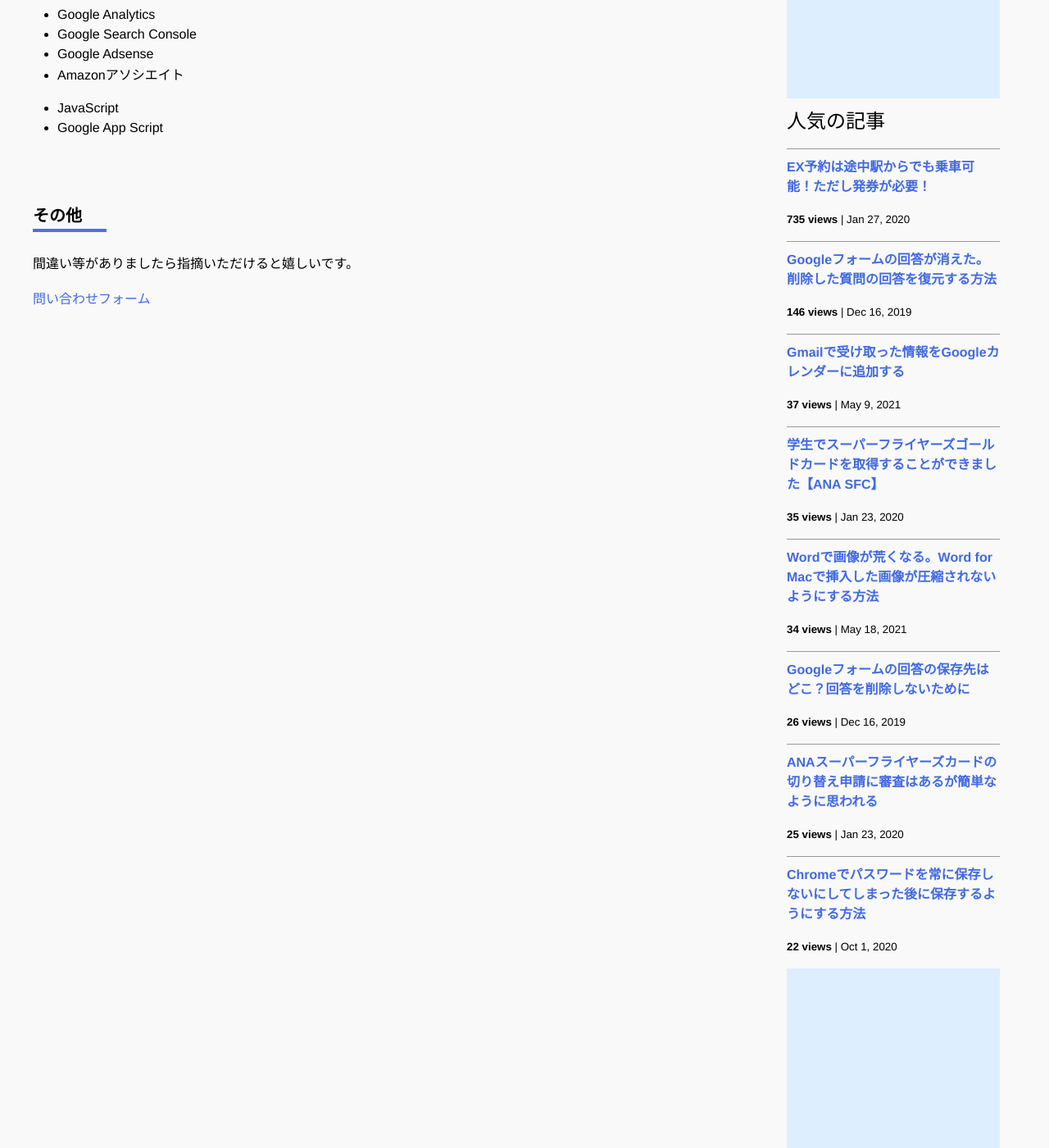
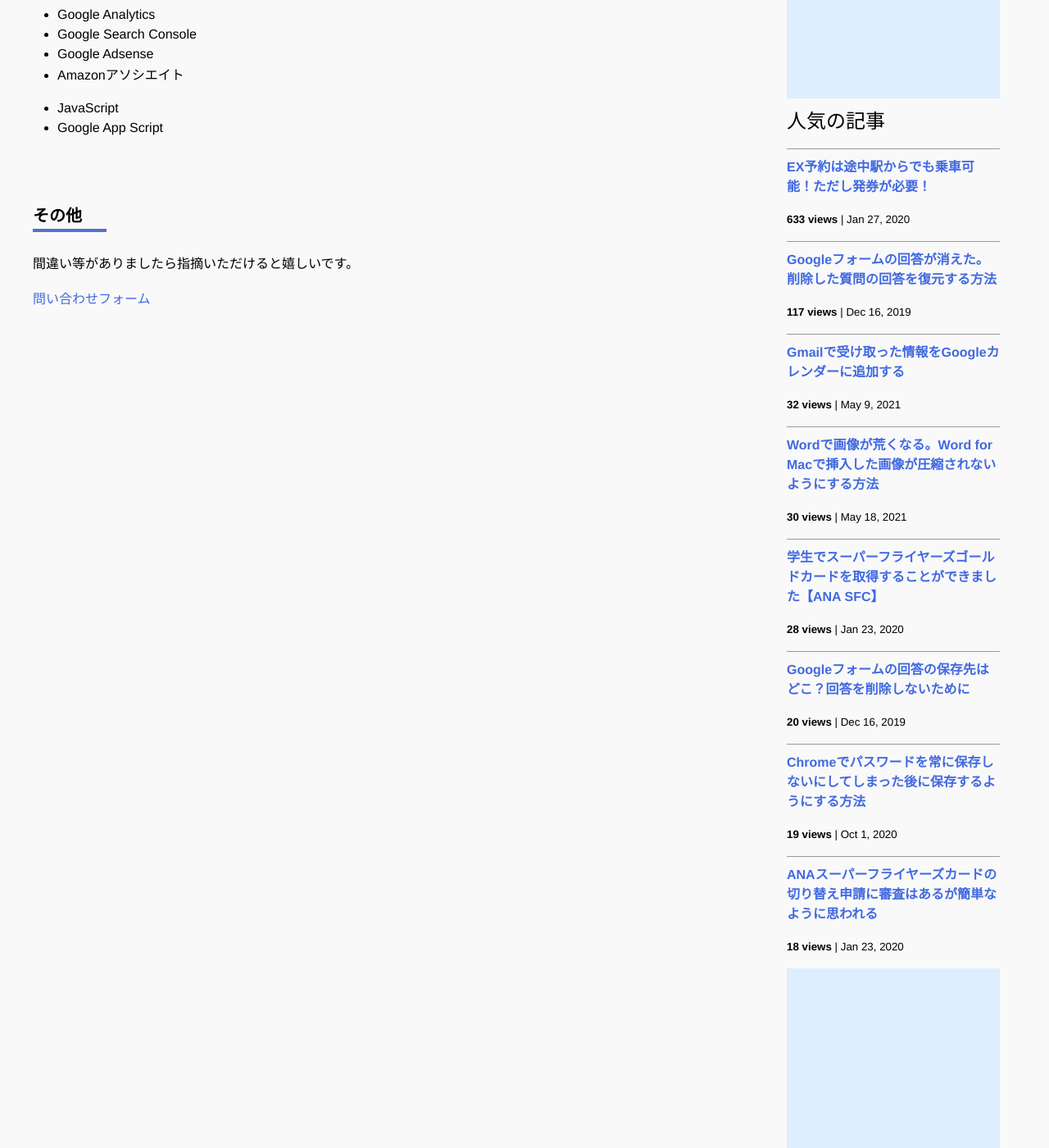
Before and after one commit to iwanaminami/shoyaiwaname, a Jekyll site: the page built from about.markdown, in a window 1280 px wide and 1400 px high, scrolled down 693 px. Shown: the whole window at 82% size. Built offline with Jekyll 4.4.1, drawn with Linux system fonts in a browser that asks for light colours; nearby versions of some CDN libraries; comment, search, counter and statistics services are not loaded.

Commit message:
a new commit message

```diff
--- a/_data/popularposts.yml
+++ b/_data/popularposts.yml
@@ -1,17 +1,17 @@
 side:
-  - view: 735
+  - view: 633
     url: /2020/01/27/ex-rideontheway.html
-  - view: 146
+  - view: 117
     url: /2019/12/16/restore-googleform.html
-  - view: 37
+  - view: 32
     url: /2021/05/09/gmailtocalendar.html
-  - view: 35
+  - view: 30
+    url: /2021/05/18/image-compression-word.html
+  - view: 28
     url: /2020/01/23/sfcgold.html
-  - view: 34
-    url: /2021/05/18/image-compression-word.html
-  - view: 26
+  - view: 20
     url: /2019/12/16/googleform-answers.html
-  - view: 25
+  - view: 19
+    url: /2020/10/01/googlepassword.html
+  - view: 18
     url: /2020/01/23/sfc-judge.html
-  - view: 22
-    url: /2020/10/01/googlepassword.html
```
